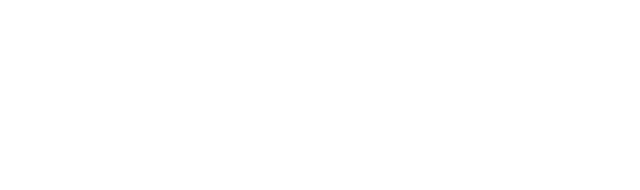
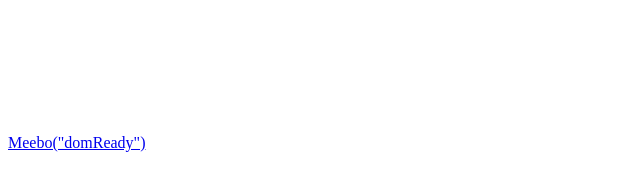
Before and after one commit to parker/parker.github.com, a plain HTML site: page li-apply-v2.html in a window 1280 px wide. Shown: the whole page, without its empty margins (0-640 px from the left). Drawn offline with Linux system fonts and the light colour scheme.

Commit message:
manually calling domReady

```diff
--- a/li-apply-v2.html
+++ b/li-apply-v2.html
@@ -56,9 +56,7 @@
 		<br />
 
 
-		<script type="text/javascript">
-		  Meebo("domReady");
-		</script>
+		<a href="javascript:Meebo('domReady')">Meebo("domReady")</a>
 
 
 	</body>
```
